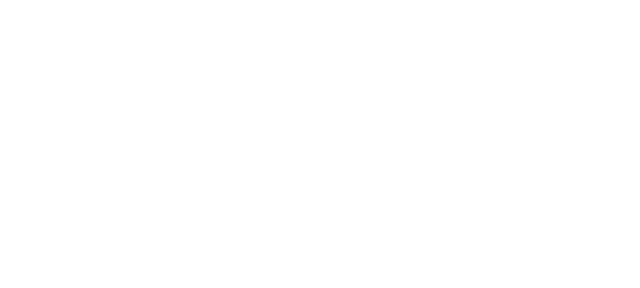
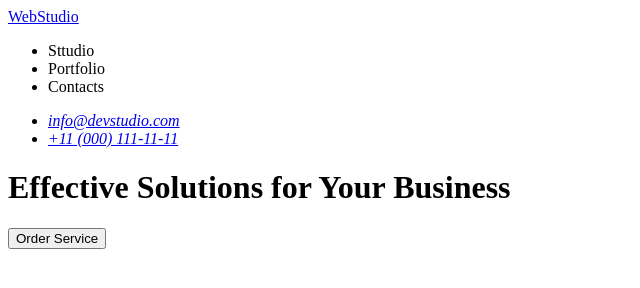
Before and after one commit to VoloshchukVlad/goit-markup-hw-01, a plain HTML site: page index.html in a window 1280 px wide. Shown: the whole page, without its empty margins (0-640 px from the left). Drawn offline with Linux system fonts and the light colour scheme.

Commit message:
add some information in index.html

```diff
--- a/index.html
+++ b/index.html
@@ -5,5 +5,26 @@
     <meta name="viewport" content="width=device-width, initial-scale=1.0" />
     <title>Document</title>
   </head>
-  <body></body>
+  <body>
+    <header>
+      <nav>
+        <a href="./index.html">WebStudio</a>
+        <ul>
+          <li>Sttudio</li>
+          <li>Portfolio</li>
+          <li>Contacts</li>
+        </ul>
+        <address>
+          <ul>
+            <li><a href="mailto:info@devstudio.com">info@devstudio.com</a></li>
+            <li><a href="tel:+110001111111">+11 (000) 111-11-11</a></li>
+          </ul>
+        </address>
+      </nav>
+    </header>
+    <main>
+      <h1>Effective Solutions for Your Business</h1>
+      <button type="button">Order Service</button>
+    </main>
+  </body>
 </html>
```
